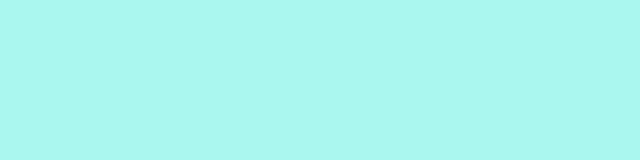
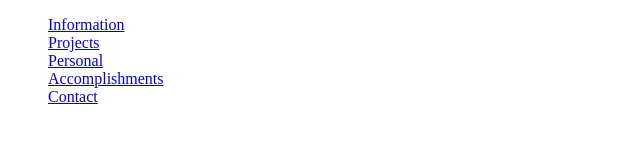
Before and after one commit to mabellebong/portfolio-project-stripe-foundations, a plain HTML site: page index.html in a window 1280 px wide. Shown: the whole page, without its empty margins (0-640 px from the left). Drawn offline with Linux system fonts and the light colour scheme.

Commit message:
second commit with IDs

```diff
--- a/index.html
+++ b/index.html
@@ -11,6 +11,13 @@
 
 <body>
     <nav>
+        <ul>
+            <li><a href="#information">Information</a></li>
+            <li><a href="#projects">Projects</a></li>
+            <li><a href="#personal">Personal</a></li>
+            <li><a href="#accomplishments">Accomplishments</a></li>
+            <li><a href="#contact">Contact</a></li>
+        </ul>
 
     </nav>
     <section id="information"></section>
--- a/styles.css
+++ b/styles.css
@@ -1,4 +1,5 @@
 body {
-    background: #aaf7ef;
-    color: #000000;
+    background: ##032b51;
+    color: #ffffff;
+    font-style: bold;
 }
```
